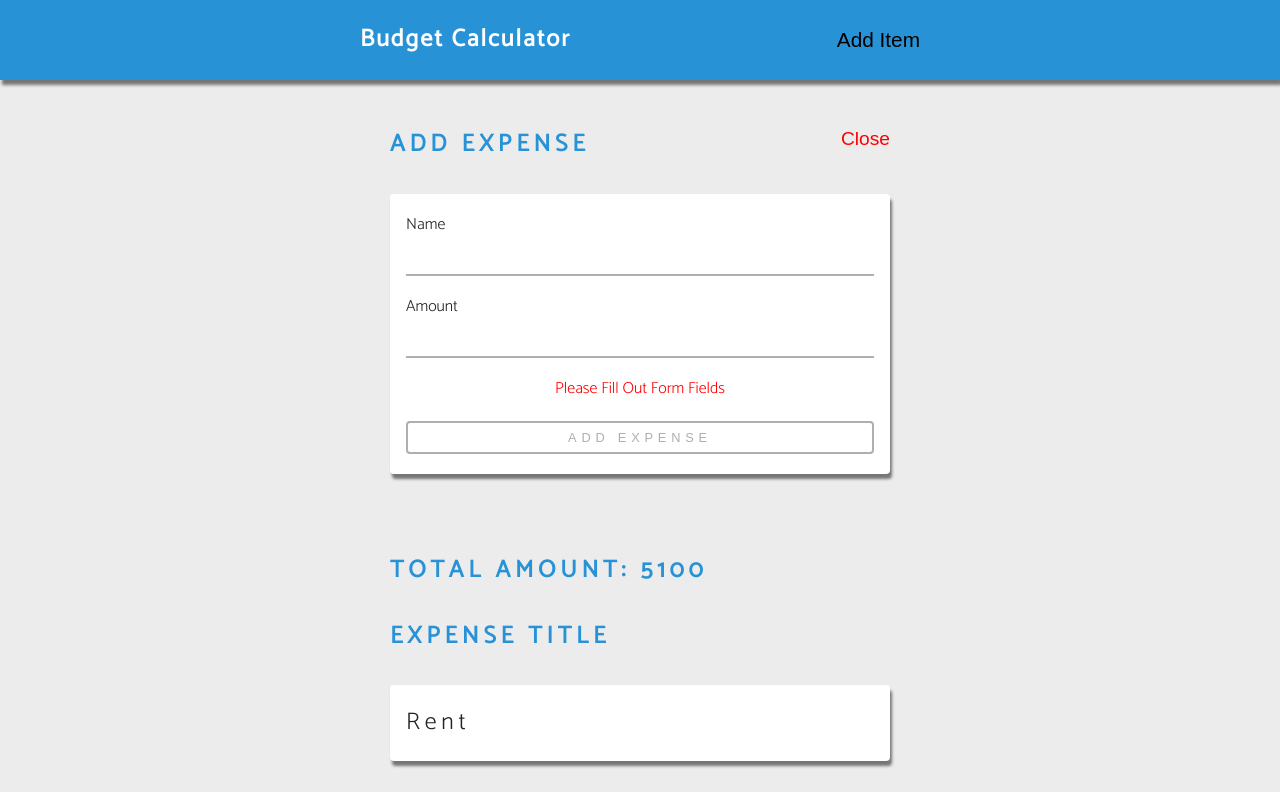
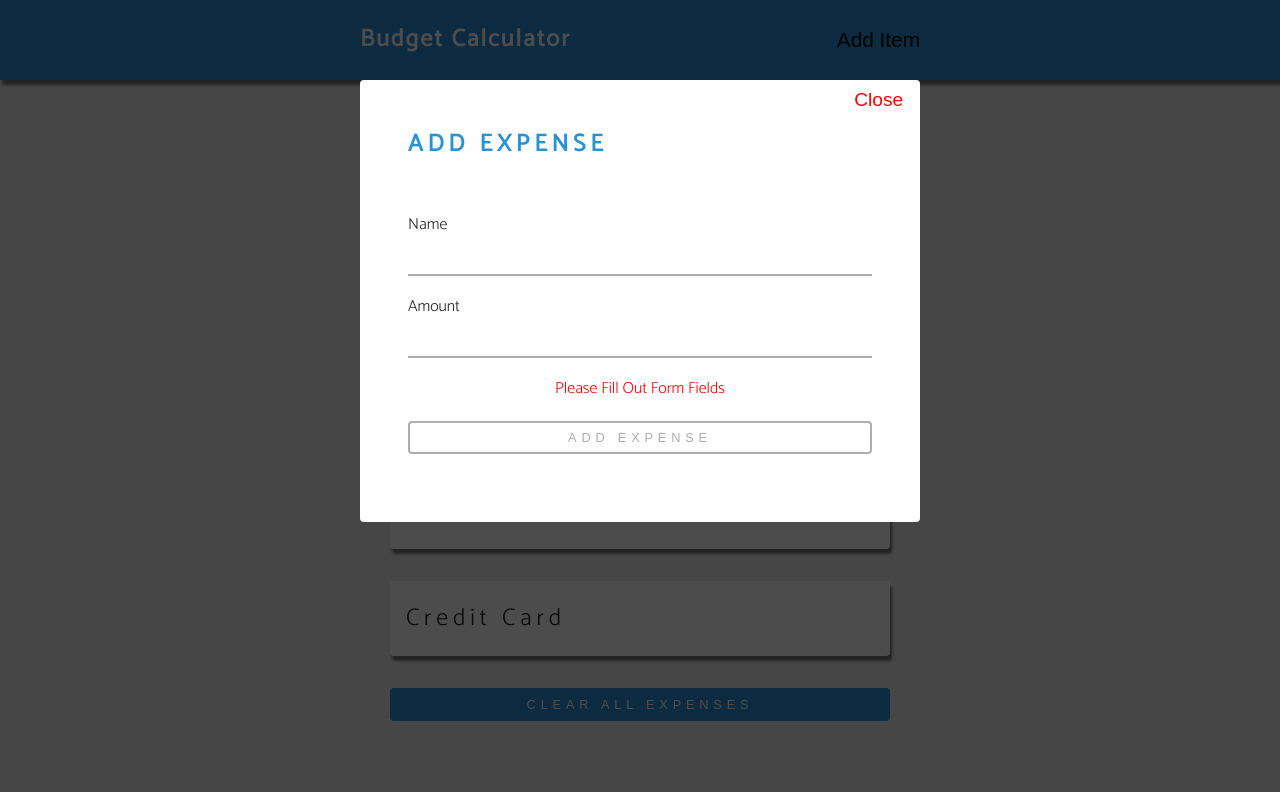
Before and after one commit to MahmonirB/calculator-svelte, a Svelte app: page / in a window 1280 px wide. Shown: the top 792 px of the page. Built offline with nearby package versions, Linux system fonts and the light colour scheme.

Commit message:
feat: add modal foe edit and add item

```diff
--- a/src/App.svelte
+++ b/src/App.svelte
@@ -5,6 +5,8 @@
   import expensesData from "./expenses";
   import Total from "./component/Total.svelte";
   import ExpenseForm from "./ExpenseForm.svelte";
+  import Modal from "./component/Modal.svelte";
+
   let selectedExpense;
   let showForm = true;
   let expenses = [...expensesData];
@@ -34,12 +36,14 @@
   function addExpense({ name, amount}) {
     const newExpense = { name, amount, id: Math.random() * Date.now() };
     expenses = [newExpense, ...expenses];
+    handleClose();
   }
 
   function modifyExpense({ name, amount, id }) {
     expenses = expenses?.map(item => {
       return item?.id === id ? {...item, name, amount} : {...item}
     });
+    handleClose();
   }
   const handleClose = () => {
     showForm = false;
@@ -79,11 +83,13 @@
 <Navbar />
 <main class="main" >
   {#if showForm}
-    <ExpenseForm
-      name={selectedExpense?.name}
-      amount={selectedExpense?.amount}
-      id={selectedExpense?.id}/>
-    {/if}
+    <Modal>
+      <ExpenseForm
+        name={selectedExpense?.name}
+        amount={selectedExpense?.amount}
+        id={selectedExpense?.id}/>
+    </Modal>
+  {/if}
   <Total title="Total amount" {total} />
   <ExpenseList {expenses} on:edit={editExpense} />
   <button
--- /dev/null
+++ b/src/component/Modal.svelte
@@ -0,0 +1,7 @@
+<script></script>
+
+<div class="modal-container">
+    <div class="modal-content">
+        <slot></slot>
+    </div>
+</div>
```
